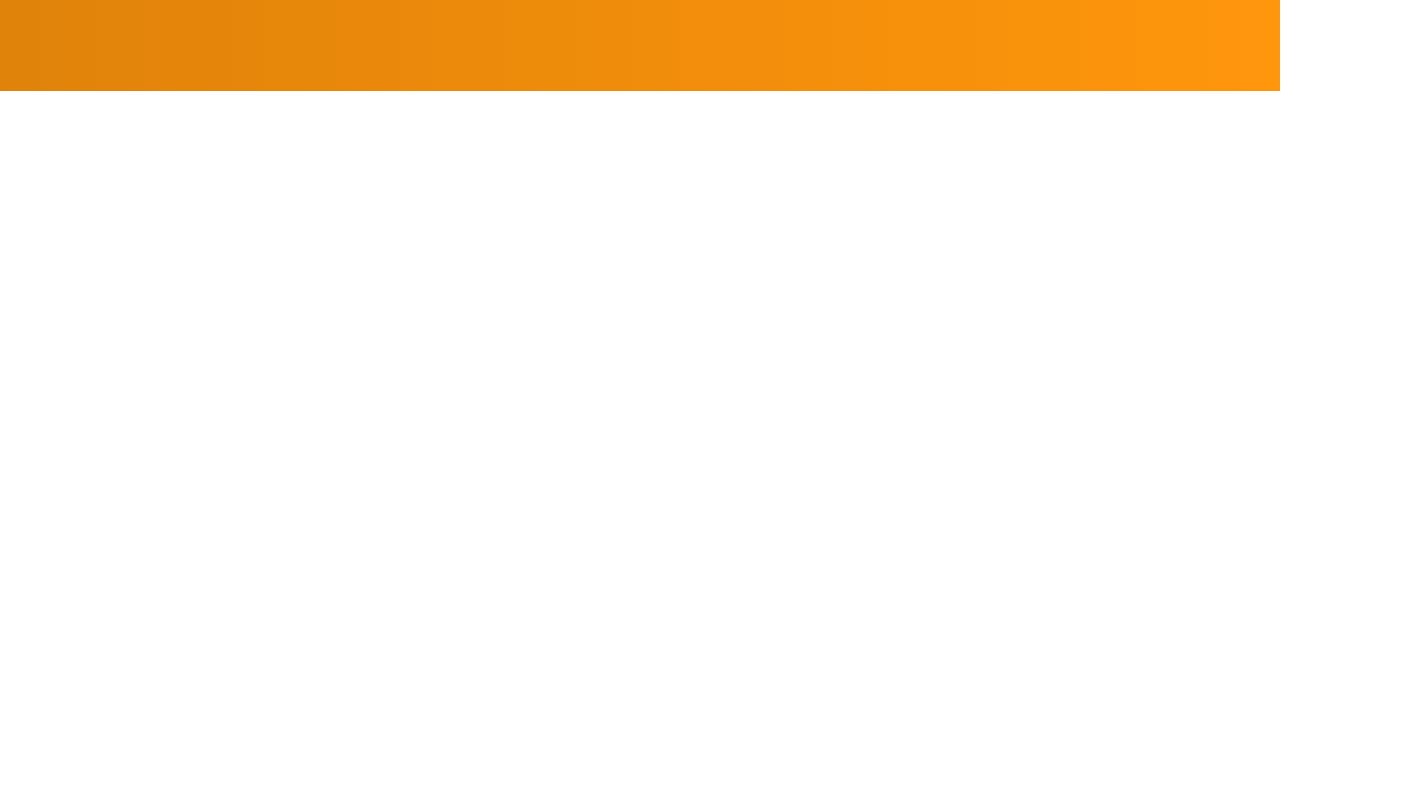
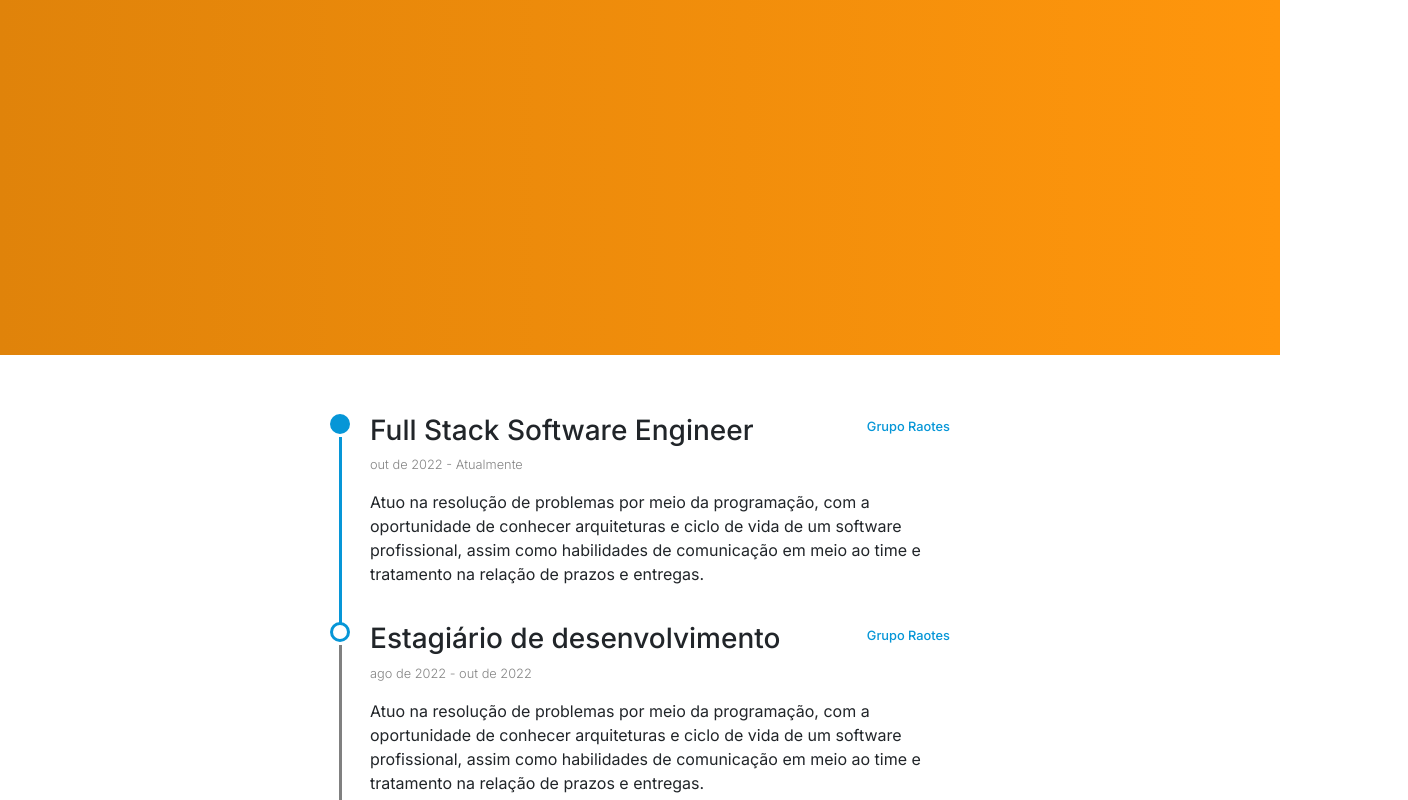
Before and after one commit to Igorcbraz/Portfolio, a React (Create React App) app: page / in a window 1280 px wide. Shown: the part 2000-2800 px from the top of the page, 1408 px wide, since content can reach past the window. Built offline with nearby package versions, Linux system fonts and the light colour scheme.

Commit message:
:recycle: Change sections

```diff
--- a/src/App.jsx
+++ b/src/App.jsx
@@ -4,9 +4,10 @@ import { useEffect } from 'react'
 import { Navbar } from './Components/Navbar/Navbar'
 import { Frase } from './Components/Frase/Frase'
 import { Portfolio } from './Components/Portfolio/Portfolio'
-import { ListQuestions } from './Components/ListQuestions/ListQuestions'
+// import { ListQuestions } from './Components/ListQuestions/ListQuestions'
+import { Stepper } from './Components/Stepper/Stepper'
 
-import AboutMe from './Images/aboutMe.jpeg'
+import AboutMe from './Images/aboutMe.jpg'
 
 import './styles/index.css'
 
@@ -38,33 +39,59 @@ function App() {
             mim
           </h2>
           <p>
-            Olá, me chamo Igor Braz. Realizo projetos como designer
-            freelancer, desde o começo do ano de 2020, com minha minha página
-            {' '}
-            <a href='https://www.instagram.com/igorcbrazdesign/' target='_blank' rel='noreferrer'>IgorcbrazDesign</a>
-            {' '}
-            no instagram. Antes com foco apenas no mundo do design, mas agora
-            sigo estudando e aplicando meus conhecimentos no mundo da programação,
-            com familiaridades no frontend (Html, Css, ReactJs...) e
-            buscando ampliar as barreiras em busca do desenvolvimento fullstack
+            Como desenvolvedor de sistemas com 1 ano de experiência, sou especializado em Javascript e tenho habilidades em desenvolvimento Full Stack com ênfase em NodeJS, ReactJS e VueJS. Meu conhecimento também inclui bancos de dados relacionais e não-relacionais, bem como o controle de versionamento com Git.
+          </p>
+          <p>
+            Estou comprometido em desenvolver soluções de alta qualidade e disponibilidade, seguindo práticas e melhores padrões de arquitetura, e estou sempre buscando novas maneiras de aprimorar meu trabalho.
+          </p>
+          <p>
+            Sempre disposto a aprender novas tecnologias e metodologias, bem como a compartilhar meu conhecimento com colegas de equipe. Tenho experiência em trabalhar em equipe para acompanhar correções e melhorias contínuas, bem como em ferramentas de apoio à gestão de projetos e produtos, como o Github.
           </p>
         </div>
       </section>
 
-      <section id='imagens'>
-        <Frase frase='Muito além de apenas' destaque='Imagens' />
-        <Portfolio isImages />
+      <section id='experiencias'>
+        <Frase frase='Minhas' destaque='Experiências' />
+        <div className='experience'>
+          <div className='containerExp'>
+            <Stepper status='completed'>
+              <span className='headerStep'>
+                <h3>Full Stack Software Engineer</h3>
+                <p className='company'>Grupo Raotes</p>
+              </span>
+              <span>
+                <p className='caption'>out de 2022 - Atualmente</p>
+              </span>
+              <p>
+                Atuo na resolução de problemas por meio da programação, com a oportunidade de conhecer arquiteturas e ciclo de vida de um software profissional, assim como habilidades de comunicação em meio ao time e tratamento na relação de prazos e entregas.
+              </p>
+            </Stepper>
+            <Stepper status='active'>
+              <span className='headerStep'>
+                <h3>Estagiário de desenvolvimento</h3>
+                <p className='company'>Grupo Raotes</p>
+              </span>
+              <span>
+                <p className='caption'>ago de 2022 - out de 2022</p>
+              </span>
+              <p>
+                Atuo na resolução de problemas por meio da programação, com a oportunidade de conhecer arquiteturas e ciclo de vida de um software profissional, assim como habilidades de comunicação em meio ao time e tratamento na relação de prazos e entregas.
+              </p>
+            </Stepper>
+            <Stepper />
+          </div>
+        </div>
       </section>
 
-      <section id='sites'>
-        <Frase frase='Muito além de apenas' destaque='Sites' />
+      <section id='projetos'>
+        <Frase frase='Destaque de' destaque='Projetos' />
         <Portfolio isSites />
       </section>
 
-      <section id='perguntas'>
-        <Frase frase='Perguntas' destaque='Frequentes' invertColors />
+      {/* <section id='tecnologias'>
+        <Frase frase='Principais' destaque='Tecnologias' />
         <ListQuestions />
-      </section>
+      </section> */}
 
       <Frase frase='Vamos fazer um projeto' destaque='Juntos ?' isFinal />
     </>
--- a/src/Components/Frase/Frase.jsx
+++ b/src/Components/Frase/Frase.jsx
@@ -22,7 +22,7 @@ export function Frase({
             <span>{ destaque }</span>
           </h1>
           { isFinal && (
-            <a href='https://www.instagram.com/igorcbrazdesign/' target='_blank' rel='noreferrer' data-aos='fade-down'>
+            <a href='https://www.linkedin.com/in/igorcbraz/' target='_blank' rel='noreferrer' data-aos='fade-down'>
               <button type='button'>Entre em Contato</button>
             </a>
           )}
--- a/src/Components/Navbar/Navbar.jsx
+++ b/src/Components/Navbar/Navbar.jsx
@@ -31,44 +31,44 @@ export function Navbar() {
           { windowDimensions.width > 425 && (
             <div className='icons algin-center-nav col'>
               <li><Logos isGithub /></li>
-              <li><Logos isBehance /></li>
+              {/* <li><Logos isBehance /></li> */}
             </div>
           )}
 
           <div className='algin-center-nav col'>
             <div className='algin-center-nav text-nav'>
               <li>
-                <a href='#perguntas'>Perguntas</a>
+                <a href='#experiencias'>Experiências</a>
               </li>
               <li>
                 <a href='#sobre'>Sobre</a>
               </li>
             </div>
             { windowDimensions.width > 425 && (
-              <a href='#intro'>
+              <a href='#developer'>
                 <img src={Logo} id='logo' width='128px' height='123px' alt='Logo igorcbraz design' />
               </a>
             )}
             <div className='algin-center-nav text-nav'>
               <li>
-                <a href='#imagens'>Design</a>
+                <a href='#projetos'>Projetos</a>
               </li>
               <li>
-                <a href='#sites'>Programação</a>
+                <a href='#tecnologias'>Tecnologias</a>
               </li>
             </div>
           </div>
 
           { windowDimensions.width > 425 ? (
             <div className='icons algin-center-nav col'>
-              <li><Logos isInstagram /></li>
+              {/* <li><Logos isInstagram /></li> */}
               <li><Logos isLinkedin /></li>
             </div>
           ) : (
             <div className='iconsMobile'>
               <li><Logos isGithub /></li>
-              <li><Logos isBehance /></li>
-              <li><Logos isInstagram /></li>
+              {/* <li><Logos isBehance /></li> */}
+              {/* <li><Logos isInstagram /></li> */}
               <li><Logos isLinkedin /></li>
             </div>
           )}
--- /dev/null
+++ b/src/Components/Stepper/Stepper.jsx
@@ -0,0 +1,26 @@
+import { string, node } from 'prop-types'
+
+import './stepper.css'
+
+export function Stepper({
+  status = 'empty',
+  children,
+}) {
+  return (
+    <div class={`step ${status}`}>
+      <div class='v-stepper'>
+        <div class='circle' />
+        <div class='line' />
+      </div>
+
+      <div class='content'>
+        { children }
+      </div>
+    </div>
+  )
+}
+
+Stepper.propTypes = {
+  status: string,
+  children: node,
+}
--- /dev/null
+++ b/src/Components/Stepper/stepper.css
@@ -0,0 +1,72 @@
+.step {
+  padding: 10px;
+
+  display: flex;
+  flex-direction: row;
+  justify-content: flex-start;
+
+  background-color: cream;
+}
+
+.v-stepper {
+  position: relative;
+/*   visibility: visible; */
+}
+
+
+/* regular step */
+.step .circle {
+  background-color: white;
+  border: 3px solid gray;
+  border-radius: 100%;
+  width: 20px;    /* +6 for border */
+  height: 20px;
+  display: inline-block;
+}
+
+.step .line {
+    top: 23px;
+  left: 9px;
+/*   height: 120px; */
+  height: 100%;
+
+    position: absolute;
+    border-left: 3px solid gray;
+}
+
+.step.completed .circle {
+  visibility: visible;
+  background-color: rgb(6,150,215);
+  border-color: rgb(6,150,215);
+}
+
+.step.completed .line {
+  border-left: 3px solid rgb(6,150,215);
+}
+
+.step.active .circle {
+  visibility: visible;
+  border-color: rgb(6,150,215);
+}
+
+.step.empty .circle {
+    visibility: hidden;
+}
+
+.step.empty .line {
+/*     visibility: hidden; */
+/*   height: 150%; */
+  top: 0;
+  height: 150%;
+}
+
+
+.step:last-child .line {
+  border-left: 3px solid white;
+  z-index: -1; /* behind the circle to completely hide */
+}
+
+.content {
+  margin-left: 20px;
+  display: inline-block;
+}
--- a/src/styles/index.css
+++ b/src/styles/index.css
@@ -48,6 +48,38 @@
   padding: 0 10px;
 }
 
+.experience {
+  display: flex;
+  justify-content: center;
+  align-items: center;
+  flex-direction: column;
+
+  width: 100%;
+  min-height: 70vh;
+}
+
+.containerExp {
+  width: 50%;
+}
+
+.experience .caption {
+  font-size: 0.8rem;
+  font-weight: 300;
+  color: #858585;
+}
+
+.experience .company {
+  font-size: 0.8rem;
+  font-weight: 500;
+  color: rgb(6,150,215);
+}
+
+.experience .headerStep {
+  display: flex;
+  justify-content: space-between;
+  align-items: center;
+}
+
 /* Laptop */
 @media(max-width: 1024px){
   .aboutMe h2{
```
Also changed, not shown: src/Components/Portfolio/Portfolio.jsx (+2 -52 lines), .eslintrc.json, src/Images/aboutMe.jpg (added). Lines whose indentation alone changed are shown as unchanged.
